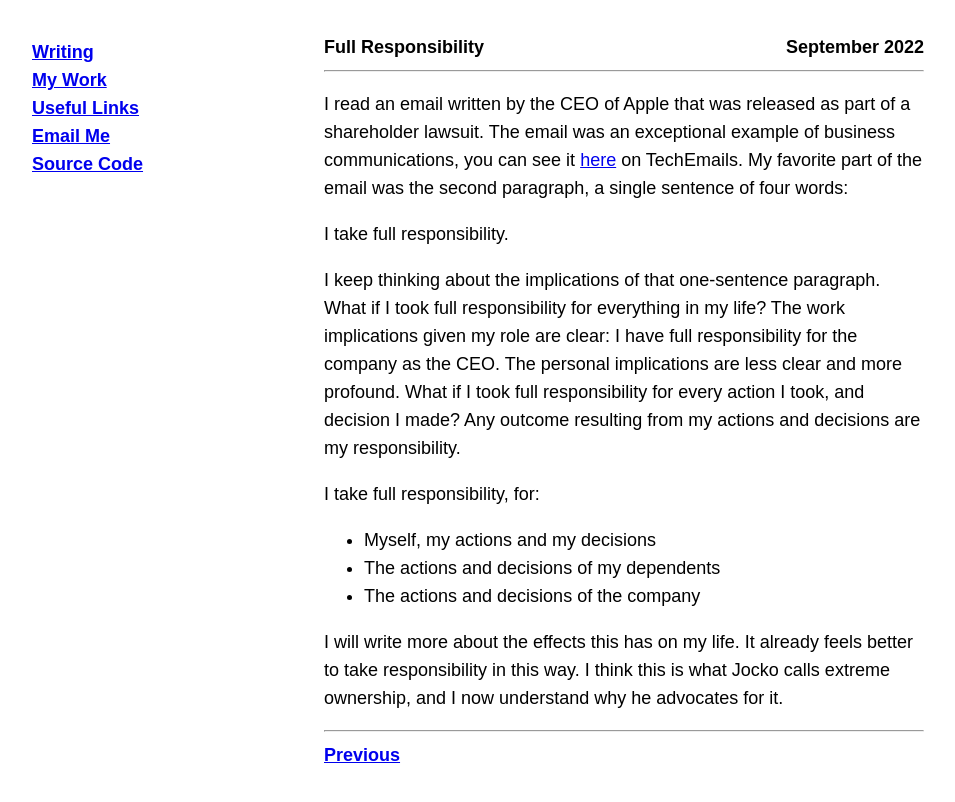
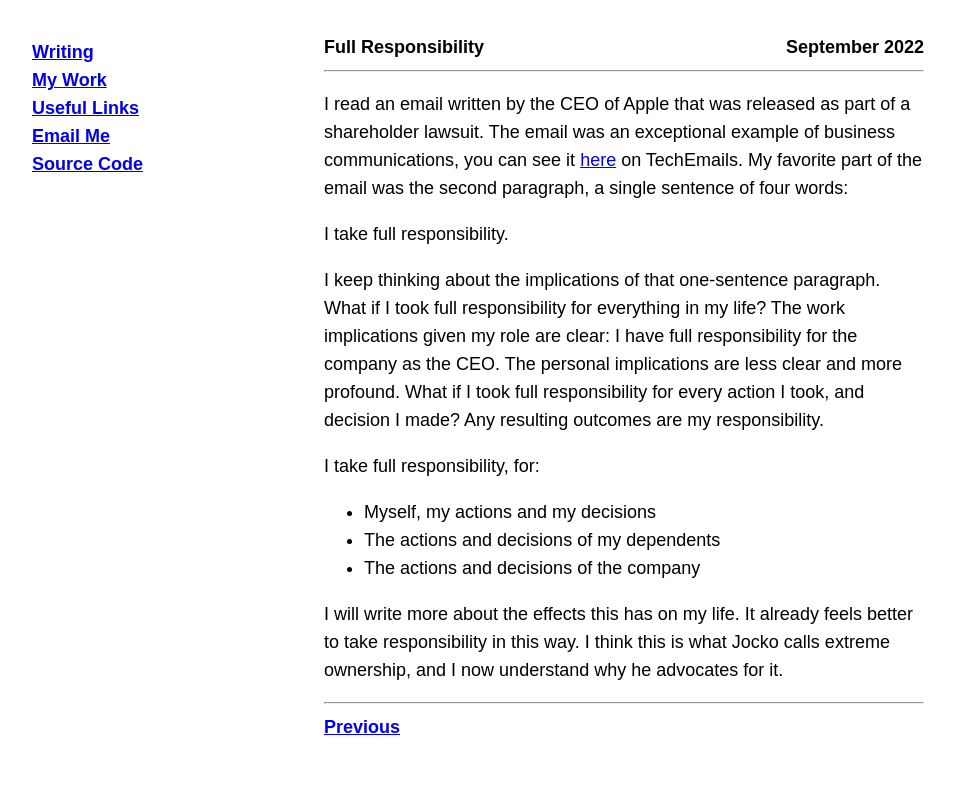
Before and after one commit to rogerkirkness/writing, a Jekyll site: the page built from _posts/2022-09-25-full-responsibility.md, in a window 1280 px wide. Shown: the top 802 px of the page, without its empty margins (16-971 px from the left). Built offline with Jekyll 4.4.1, drawn with Linux system fonts in a browser that asks for light colours.

Commit message:
Update 2022-09-25-full-responsibility.md

```diff
--- a/_posts/2022-09-25-full-responsibility.md
+++ b/_posts/2022-09-25-full-responsibility.md
@@ -10,7 +10,7 @@ I read an email written by the CEO of Apple that was released as part of a share
 
 I take full responsibility.
 
-I keep thinking about the implications of that one-sentence paragraph. What if I took full responsibility for everything in my life? The work implications given my role are clear: I have full responsibility for the company as the CEO. The personal implications are less clear and more profound. What if I took full responsibility for every action I took, and decision I made? Any outcome resulting from my actions and decisions are my responsibility.
+I keep thinking about the implications of that one-sentence paragraph. What if I took full responsibility for everything in my life? The work implications given my role are clear: I have full responsibility for the company as the CEO. The personal implications are less clear and more profound. What if I took full responsibility for every action I took, and decision I made? Any resulting outcomes are my responsibility.
 
 I take full responsibility, for:
 - Myself, my actions and my decisions
```
